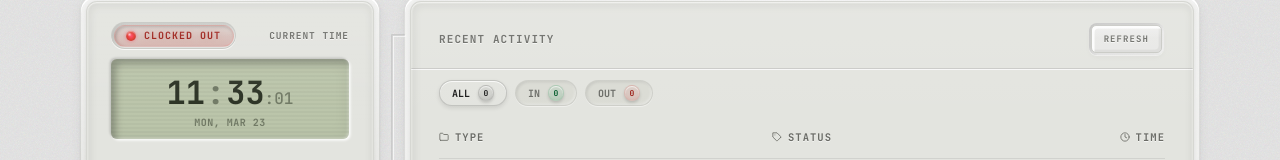
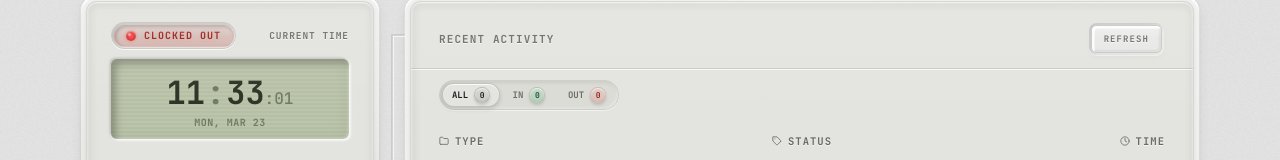
Before and after one commit to alexandephilia/Garry-Alexander-Time-Recording-System-, a website: page public/index.html in a window 1280 px wide. Shown: the part 144-304 px from the top of the page. Drawn offline with nearby package versions, Linux system fonts and the light colour scheme; no server answers; a web font is replaced by a local one.

Commit message:
Change the tab into sliders for reinforcement of readibility friendly

```diff
--- a/public/css/style.css
+++ b/public/css/style.css
@@ -1065,42 +1065,69 @@ body {
    ═══════════════════════════════════ */
 .filter-tabs-container {
     display: flex;
-    gap: 8px;
+}
+
+.tabs-track {
+    display: inline-flex;
+    position: relative;
+    background: var(--inset-bg);
+    padding: 2px;
+    border-radius: 20px;
+    box-shadow:
+        inset 1px 1px 4px rgba(0,0,0,0.12),
+        inset -1px -1px 3px rgba(255,255,255,0.6),
+        0 1px 0 rgba(255,255,255,0.5);
+    border: 1px solid rgba(0,0,0,0.06);
+    gap: 0;
+}
+
+.tab-slider {
+    position: absolute;
+    top: 2px;
+    bottom: 2px;
+    left: 2px;
+    width: 58px; /* Hardware slider thumb width */
+    background: var(--casing-bg);
+    border-radius: 17px;
+    box-shadow:
+        0 1px 0 rgba(255,255,255,0.8) inset,
+        0 2px 4px rgba(0,0,0,0.15); /* Hardware button pop */
+    border: 1px solid rgba(0,0,0,0.15);
+    transition: transform 0.4s cubic-bezier(0.2, 0, 0.2, 1); /* Quick momentum physics */
+    z-index: 1;
 }
 
 .filter-tab {
-    background: var(--inset-bg);
-    border: 1px solid rgba(0,0,0,0.06);
-    box-shadow:
-        inset 1px 1px 3px rgba(0,0,0,0.1),
-        inset -1px -1px 3px rgba(255,255,255,0.4),
-        0 1px 0 rgba(255, 255, 255, 0.4);
-    padding: 4px 12px;
-    font-family: 'JetBrains Mono', monospace;
-    font-size: 10px;
+    position: relative;
+    z-index: 2; /* Always above the sliding thumb */
+    width: 58px; /* Fixed width to match thumb */
+    background: transparent;
+    border: none;
+    box-shadow: none;
+    padding: 4px 0; /* Slim down height */
+    font-family: 'JetBrains Mono', monospace;
+    font-size: 9px; /* Accommodate smaller width cleanly */
     font-weight: 700;
     color: var(--text-label);
     cursor: pointer;
     display: flex;
     align-items: center;
-    gap: 8px;
+    justify-content: center;
+    gap: 6px;
     border-radius: 20px;
-    transition: all 0.2s;
+    transition: color 0.3s;
     outline: none;
 }
 
 .filter-tab:hover {
     color: var(--text-main);
-    background: #dcdcd5;
 }
 
 .filter-tab.active {
-    background: var(--casing-bg);
     color: var(--text-main);
-    border-color: rgba(0,0,0,0.15);
-    box-shadow:
-        0 1px 0 rgba(255,255,255,0.8) inset,
-        0 2px 4px rgba(0,0,0,0.1); /* Hardware button pop */
+    background: transparent;
+    box-shadow: none;
+    border-color: transparent;
 }
 
 /* Raised Circular Item Count Badge (Glass Bead Style) */
--- a/public/index.html
+++ b/public/index.html
@@ -176,9 +176,12 @@
                 </div>
                 <div class="panel-divider"></div>
                 <div class="filter-tabs-container" style="padding: 10px 28px 0px;">
-                    <button class="filter-tab active" data-filter="ALL">ALL <span class="tab-count" id="countAll">0</span></button>
-                    <button class="filter-tab" data-filter="IN">IN <span class="tab-count" id="countIn">0</span></button>
-                    <button class="filter-tab" data-filter="OUT">OUT <span class="tab-count" id="countOut">0</span></button>
+                    <div class="tabs-track">
+                        <div class="tab-slider" id="tabSlider"></div>
+                        <button class="filter-tab active" data-filter="ALL">ALL <span class="tab-count" id="countAll">0</span></button>
+                        <button class="filter-tab" data-filter="IN">IN <span class="tab-count" id="countIn">0</span></button>
+                        <button class="filter-tab" data-filter="OUT">OUT <span class="tab-count" id="countOut">0</span></button>
+                    </div>
                 </div>
                 <div class="table-header-wrap" style="padding: 0 28px; margin-top: 10px;">
                     <table class="data-table" style="margin-bottom: 0;">
--- a/public/js/app.js
+++ b/public/js/app.js
@@ -41,10 +41,18 @@ document.addEventListener('DOMContentLoaded', () => {
 
     // ── Events ──
     const filterTabs = document.querySelectorAll('.filter-tab');
-    filterTabs.forEach(tab => {
+    const tabSlider = document.getElementById('tabSlider');
+
+    filterTabs.forEach((tab, index) => {
         tab.addEventListener('click', () => {
             filterTabs.forEach(t => t.classList.remove('active'));
             tab.classList.add('active');
+
+            // Slide the physical thumb underlying the tabs
+            if (tabSlider) {
+                tabSlider.style.transform = `translateX(${index * 58}px)`;
+            }
+
             currentHistoryFilter = tab.dataset.filter;
             applyHistoryFilter();
         });
```
